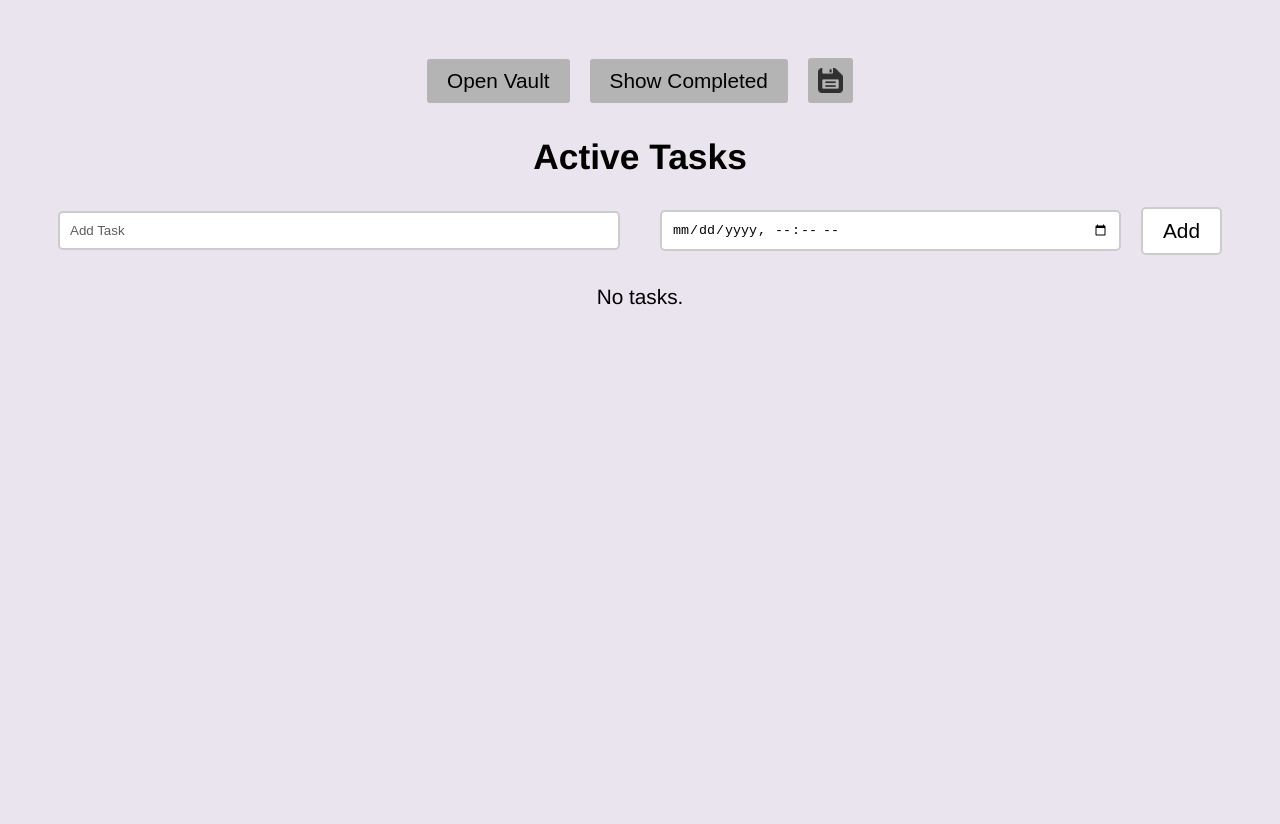
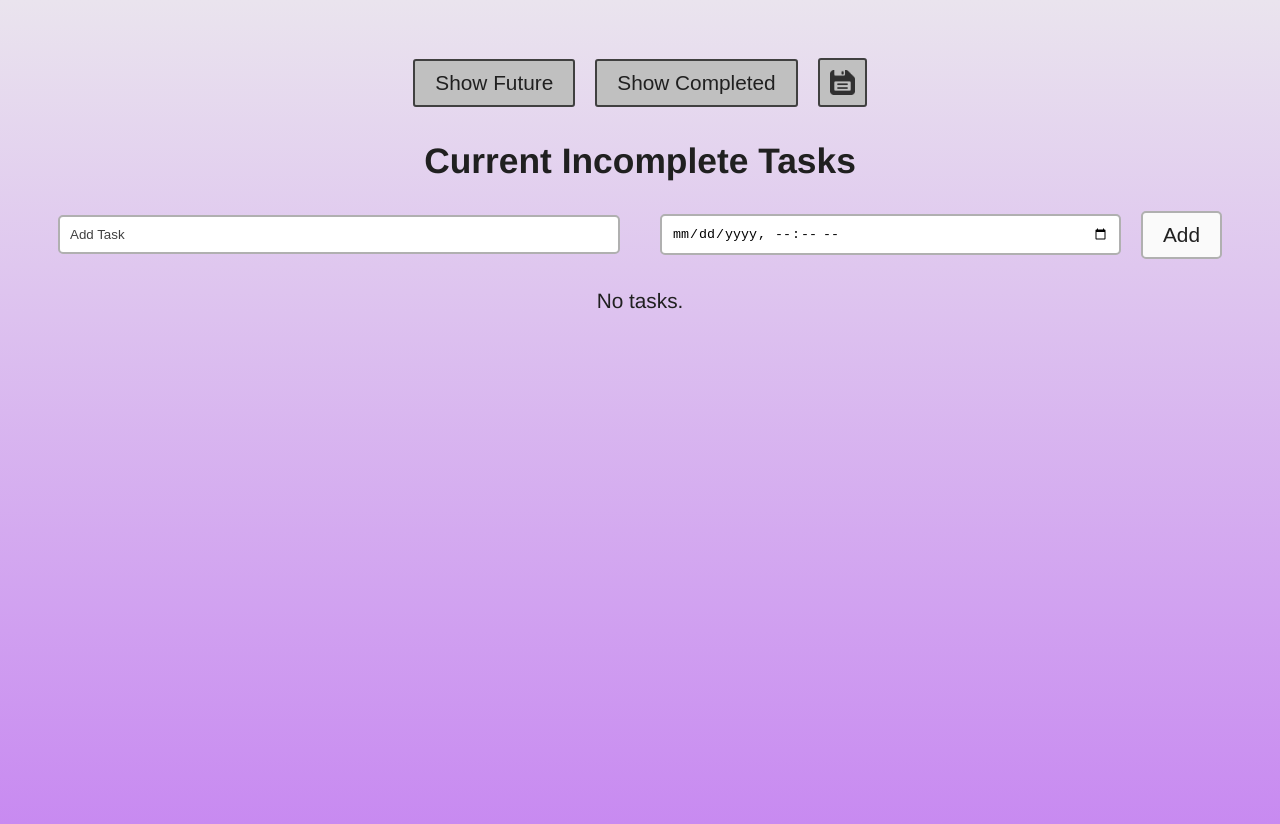
Before and after one commit to emforrest/lockawayapp, a React (Vite) app: page / in a window 1280 px wide. Shown: the top 824 px of the page. Before the commit the page ends 800 px from the top, so only its background shows below. Built offline with nearby package versions, Linux system fonts and the light colour scheme.

Commit message:
Improve colours

```diff
--- a/src/App.jsx
+++ b/src/App.jsx
@@ -39,6 +39,12 @@ function App() {
     const [tasks, setTasks] = useState([]);
     const [completeFilter, setCompleteFilter] = useState('Uncompleted');
     const [readyFilter, setReadyFilter] = useState('Ready');
+
+    const heading = completeFilter === 'Uncompleted'
+      ? readyFilter === 'Ready'
+        ? 'Current Incomplete Tasks' : 'All Incomplete Tasks'
+      : readyFilter === 'Ready'
+        ? 'Current Tasks' : 'All Tasks'
 
     const taskList = tasks
     .filter(COMPLETED_FILTER_MAP[completeFilter])
@@ -121,12 +127,12 @@ function App() {
         <div className="header_bar"></div>
 
         <div className="buttons">
-          <FilterButton text={"Open Vault"} altText={"Close Vault"} setFilter={setReadyFilter}/>
+          <FilterButton text={"Show Future"} altText={"Hide Future"} setFilter={setReadyFilter}/>
           <FilterButton text={"Show Completed"} altText={"Hide Completed"} setFilter={setCompleteFilter}/>
           <SaveButton saveTasks={saveTasks}/>
         </div>
 
-        <h1>Active Tasks</h1>
+        <h1>{heading}</h1>
         <Form addTask={addTask}/>
 
         <div className="current_list">
--- a/src/components/FilterButton.jsx
+++ b/src/components/FilterButton.jsx
@@ -10,10 +10,10 @@ function FilterButton(props)
 
         switch (text)
         {
-            case "Open Vault":
+            case "Show Future":
                 props.setFilter('AnyDate');
                 break;
-            case "Close Vault":
+            case "Hide Future":
                 props.setFilter('Ready');
                 break;
             case "Show Completed":
--- a/src/index.css
+++ b/src/index.css
@@ -1,10 +1,11 @@
 body {
-    background-color: #eae4ee;
-    color: rgb(0, 0, 0);
+    background-image: linear-gradient(#eae4ee, #c582f1);
+    color: #202020;
     padding: 40px;
     font-family: Helvetica, Arial, sans-serif;
     font-size: 1.3em;
     text-align: center;
+    min-height: 100vh;
 }
 
 h1 {
@@ -13,11 +14,11 @@ h1 {
 }
 
 button {
-    background-color: #b4b4b4;
-    color: rgb(0, 0, 0);
+    background-color: #c0c0c0;
+    color: #202020;
     padding: 10px 20px;
     margin: 10px;
-    border: none;
+    border: 2px solid #404040;
     border-radius: 3px;
     cursor: pointer;
     font-size: 1em;
@@ -35,7 +36,8 @@ ul, li {
     align-items: center;
     padding: 10px;
     margin: 10px;
-    background-color: #fff;
+    background-color: #fafafa;
+    border: 2px solid #b0b0b0;
     border-radius: 5px;
     box-shadow: 0 2px 4px rgba(0, 0, 0, 0.1);
 }
@@ -46,7 +48,7 @@ ul, li {
 }
 
 .item_container:hover {
-    background-color: #f1f1f1;
+    background-color: #e6e6e6;
 }
 
 .item {
@@ -74,21 +76,21 @@ ul, li {
 }
 
 .edit_text_input {
-    color: rgb(0, 0, 0);
+    color: #202020;
     font-family: Helvetica, Arial, sans-serif;
     font-size: 0.8em;
     margin-right: 3em;
 }
 
 .edit_date_input {
-    color: rgb(0, 0, 0);
+    color: #202020;
     font-family: Helvetica, Arial, sans-serif;
     font-size: 0.8em;
 }
 
 .open_date {
     font-size: 0.8em;
-    color: rgb(94, 94, 94);
+    color: #404040;
     display: inline-block;
     width: 150px;
     text-wrap: nowrap;
@@ -126,7 +128,7 @@ ul, li {
 }
 
 .check_box_label:focus-within {
-    outline: 2px solid black;
+    outline: 2px solid #202020;
     border-radius: 4px;
 }
 
@@ -134,13 +136,13 @@ ul, li {
     position: relative;
     width: 1.2em;
     height: 1.2em;
-    border: 2px solid #ccc;
+    border: 2px solid #b0b0b0;
     border-radius: 5px;
-    background-color: #fff;
+    background-color: #fafafa;
 }
 
 .check_mark:hover{
-    background-color: #dfdfdf;
+    background-color: #e6e6e6;
 }
 
 .check_box_label input:checked ~ .check_mark:after {
@@ -155,7 +157,7 @@ ul, li {
     top: 11%;
     width: 25%;
     height: 50%;
-    border: solid rgb(0, 0, 0);
+    border: solid #202020;
     border-width: 0 3px 3px 0;
     transform: rotate(45deg);
 }
@@ -190,7 +192,7 @@ ul, li {
     justify-content: space-between;
     padding: 10px;
     margin: 10px;
-    border: 2px solid #ccc;
+    border: 2px solid #b0b0b0;
     border-radius: 5px;
     box-sizing: border-box;
 }
@@ -204,12 +206,12 @@ ul, li {
 }
 
 ::placeholder {
-    color: rgb(94, 94, 94);
+    color: #404040;
 }
 
 .add_button {
-    background-color: #ffffff;
-    border: 2px solid #ccc;
+    background-color: #fafafa;
+    border: 2px solid #b0b0b0;
     border-radius: 5px;
 }
 
@@ -220,7 +222,8 @@ ul, li {
     width: 50rem;
     height: 18rem;
     word-wrap: break-word;
-    border: 1;
+    color: #202020;
+    border: 2px solid #202020;
     border-radius: 5px;
     box-shadow: 0 2px 4px rgba(0, 0, 0, 0.1);
     z-index: 2;
```
